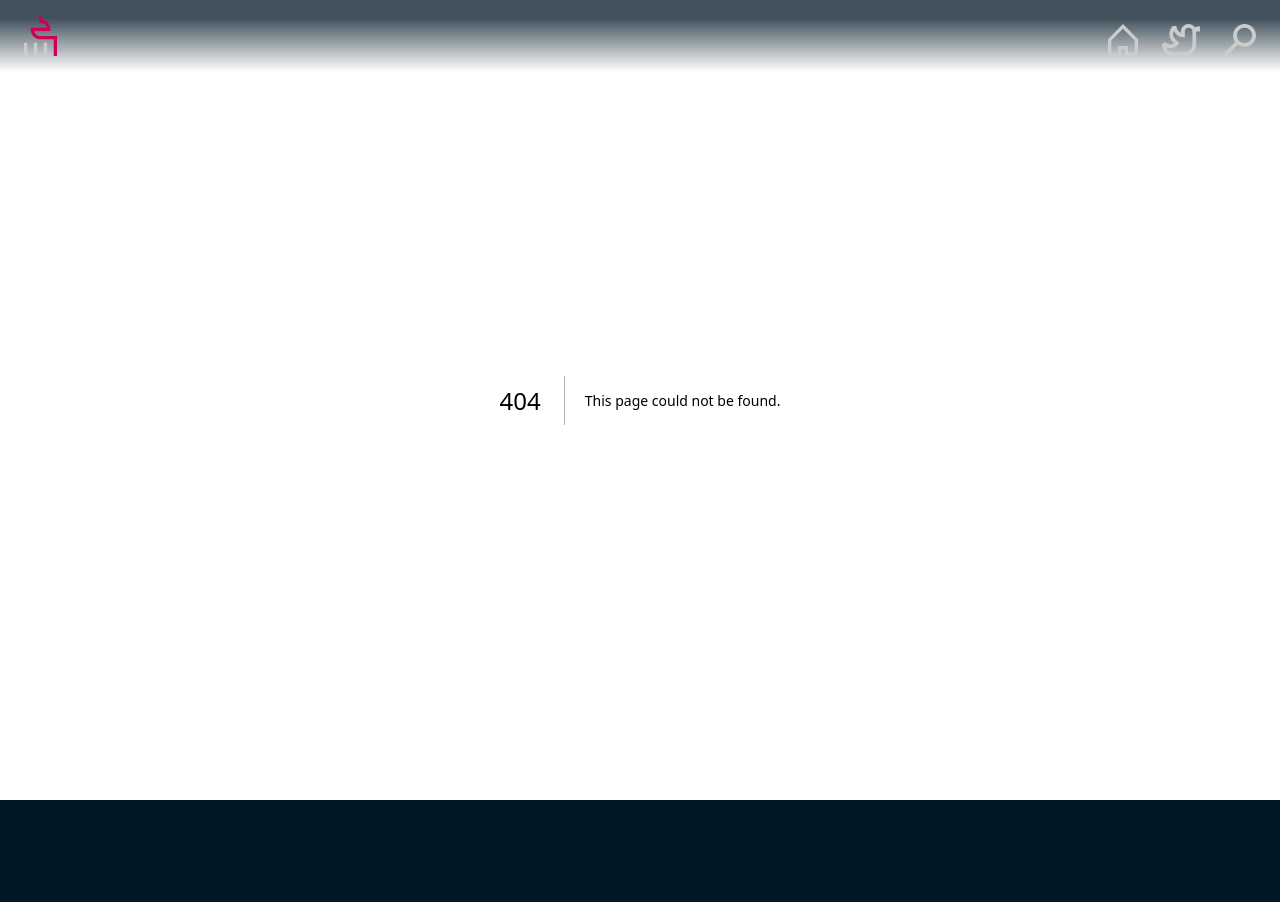
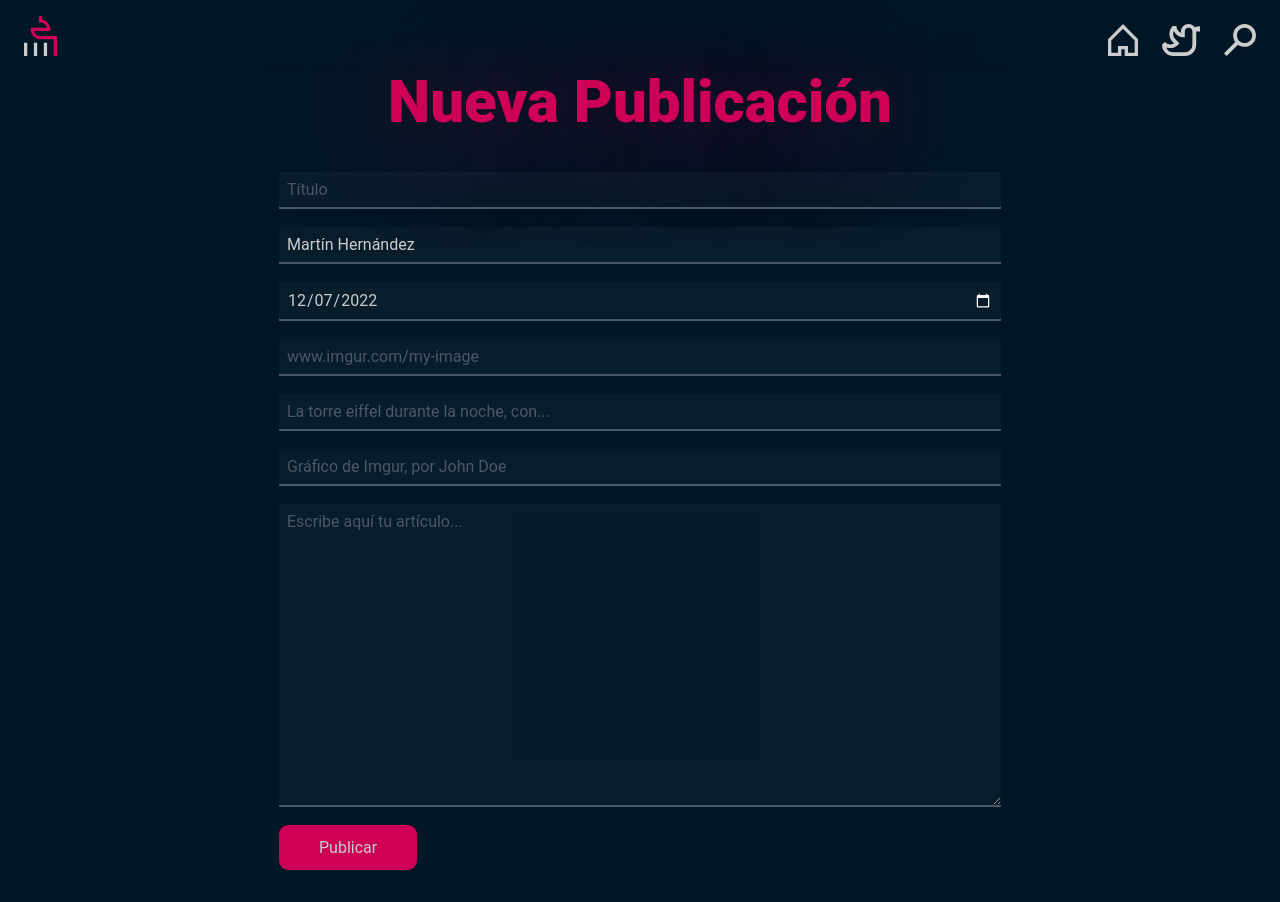
Before and after one commit to jorgebecerrilgi/globo-politico, a Next.js app: page /admin in a window 1280 px wide. Before the commit this address had no page. Before the commit the page ends 800 px from the top, so only its background shows below. Built offline with nearby package versions, Linux system fonts and the light colour scheme.

Commit message:
Added /Admim page, where new articles can be published (no security/auth enabled at the moment). Modified <Input />: new props available. Packages {firebase} and {firebase-admin} installed. /Admin can now publish to a firebase database, and read from it, to avoid duplicates.

```diff
--- a/components/Input.tsx
+++ b/components/Input.tsx
@@ -6,6 +6,7 @@ import { ChangeEventHandler, useState } from "react";
 interface Props {
     icon?: StaticImageData;
     placeholder?: string;
+    type?: "text" | "date";
     lines?: number;
     onChange?: ChangeEventHandler<HTMLInputElement | HTMLTextAreaElement>;
     value?: string | number | readonly string[];
@@ -17,6 +18,7 @@ interface Props {
 const Input: React.FC<Props> = ({
     placeholder = "",
     icon,
+    type = "text",
     lines = 0,
     onChange,
     value,
@@ -33,7 +35,7 @@ const Input: React.FC<Props> = ({
     const inputElement =
         lines < 1 ? (
             <input
-                type="text"
+                type={type}
                 placeholder={placeholder}
                 onChange={onChange}
                 value={value}
--- /dev/null
+++ b/config/firebase.tsx
@@ -0,0 +1,26 @@
+// Import the functions you need from the SDKs you need
+import { FirebaseApp, initializeApp } from "firebase/app";
+import { Analytics, getAnalytics } from "firebase/analytics";
+import { Firestore, getFirestore } from "firebase/firestore";
+// TODO: Add SDKs for Firebase products that you want to use
+// https://firebase.google.com/docs/web/setup#available-libraries
+
+// Your web app's Firebase configuration
+// For Firebase JS SDK v7.20.0 and later, measurementId is optional
+const firebaseConfig = {
+    apiKey: "AIzaSyA2kwYHFXbTKv_FK4e-KcQNjG4jV_spJZk",
+    authDomain: "globo-politico.firebaseapp.com",
+    projectId: "globo-politico",
+    storageBucket: "globo-politico.appspot.com",
+    messagingSenderId: "672317546121",
+    appId: "1:672317546121:web:46e74a7eb11a4dba007058",
+    measurementId: "G-XDVC439R12",
+};
+
+// Initialize Firebase
+const app: FirebaseApp = initializeApp(firebaseConfig);
+export let analytics: Analytics;
+if (typeof window !== "undefined") analytics = getAnalytics(app);
+
+// Initialize Firestore Database
+export const db: Firestore = getFirestore(app);
--- a/package.json
+++ b/package.json
@@ -12,6 +12,8 @@
     "@types/node": "18.11.9",
     "@types/react": "18.0.24",
     "@types/react-dom": "18.0.8",
+    "firebase": "^9.15.0",
+    "firebase-admin": "^11.3.0",
     "next": "13.0.2",
     "react": "18.2.0",
     "react-dom": "18.2.0",
--- /dev/null
+++ b/pages/admin/index.tsx
@@ -0,0 +1,184 @@
+import { ChangeEvent, FormEvent, useState } from "react";
+import Input from "../../components/Input";
+import Button from "../../components/Button";
+import styles from "../../styles/Admin.module.css";
+
+import { db } from "../../config/firebase";
+import { doc, setDoc, DocumentReference, getDoc, DocumentSnapshot } from "firebase/firestore";
+import { firestore } from "firebase-admin";
+
+type ImageData = {
+    src: string;
+    alt: string;
+    credits: string;
+};
+
+type PostData = {
+    title: string;
+    author: string;
+    date: Date;
+    image: ImageData;
+    content: string;
+    preview: string;
+};
+
+const getDateString: (date: Date) => string = (date: Date): string => {
+    const year: number = date.getFullYear();
+    const month: number = date.getMonth() + 1;
+    const day: number = date.getDate();
+    // Format is YYYY-MM-DD.
+    return `${year}-${month < 10 ? "0" : ""}${month}-${day < 10 ? "0" : ""}${day}`;
+    // return `${currentDate.getDate()} ${months[currentDate.getMonth()]}, ${currentDate.getFullYear()}`;
+    // return currentDate.toLocaleDateString();
+    // return currentDate.toISOString().substring(0, 10);
+};
+
+const getDate: (date: string) => Date = (date: string): Date => {
+    const [year, month, day]: string[] = date.split("-");
+    return new Date(parseInt(year), parseInt(month) - 1, parseInt(day));
+};
+
+const titleToPostID: (title: string) => string = (title: string): string => {
+    let postID: string = "";
+    for (let char of title.toLowerCase()) {
+        if (char.search("[a-z0-9]") == 0) postID += char;
+        else if (char === " ") postID += "-";
+        else if (char === "á") postID += "a";
+        else if (char === "é") postID += "e";
+        else if (char === "í") postID += "i";
+        else if (char === "ó") postID += "o";
+        else if (char === "ú" || char === "ü") postID += "u";
+        else if (char === "ñ") postID += "n";
+    }
+    return postID;
+};
+
+const contentToPreview: (content: string) => string = (content: string): string => {
+    const MAX_WORDS = 50;
+    const MAX_CHARACTERS = 300;
+    let preview: string = "";
+    preview = content.split(/ |\n/, MAX_WORDS).join(" ");
+    if (preview.length > MAX_CHARACTERS) {
+        const newLastIndex: number = preview.lastIndexOf(" ", MAX_CHARACTERS - 1);
+        preview = preview.substring(0, newLastIndex);
+    }
+    return preview + "...";
+};
+
+const checkIfPostExists: (post: PostData) => Promise<boolean> = async (post: PostData): Promise<boolean> => {
+    const docRef: DocumentReference<firestore.DocumentData> = doc(db, "posts", titleToPostID(post.title));
+    const docSnap: DocumentSnapshot<firestore.DocumentData> = await getDoc(docRef);
+    return docSnap.exists();
+};
+
+const createPost: (post: PostData) => Promise<void> = async (post: PostData): Promise<void> => {
+    const docRef: DocumentReference<firestore.DocumentData> = doc(db, "posts", titleToPostID(post.title));
+    await setDoc(docRef, post);
+};
+
+const Admin = () => {
+    const [title, setTitle] = useState<string>("");
+    const [author, setAuthor] = useState<string>("Martín Hernández");
+    const [date, setDate] = useState<string>(getDateString(new Date()));
+    const [imageSource, setImageSource] = useState<string>("");
+    const [imageDescription, setImageDescription] = useState<string>("");
+    const [imageCredits, setImageCredits] = useState<string>("");
+    const [content, setContent] = useState<string>("");
+
+    const resetData: () => void = (): void => {
+        setTitle("");
+        setAuthor("Martín Hernández");
+        setDate(getDateString(new Date()));
+        setImageSource("");
+        setImageDescription("");
+        setImageCredits("");
+        setContent("");
+    };
+
+    const handleOnSubmit: (e: FormEvent<HTMLFormElement>) => Promise<void> = async (
+        e: FormEvent<HTMLFormElement>
+    ): Promise<void> => {
+        e.preventDefault();
+        const newPost: PostData = {
+            title: title,
+            author: author,
+            date: getDate(date),
+            image: {
+                src: imageSource,
+                alt: imageDescription,
+                credits: imageCredits,
+            },
+            content: content,
+            preview: contentToPreview(content),
+        };
+        if (await checkIfPostExists(newPost)) {
+            window.alert("A post with that title already exists!");
+            return;
+        }
+        createPost(newPost);
+        resetData();
+    };
+
+    return (
+        <div className={styles.admin}>
+            <h1>Nueva Publicación</h1>
+            <form onSubmit={handleOnSubmit}>
+                <Input
+                    placeholder="Título"
+                    onChange={(e: ChangeEvent<HTMLInputElement>) => setTitle(e.target.value.trimStart())}
+                    value={title}
+                    errorMessage="Escribe un título para el artículo"
+                    required
+                />
+                <Input
+                    placeholder="Nombre del autor"
+                    onChange={(e: ChangeEvent<HTMLInputElement>) => setAuthor(e.target.value.trimStart())}
+                    value={author}
+                    errorMessage="Escribe el nombre del autor"
+                    required
+                />
+                <Input
+                    type="date"
+                    onChange={(e: ChangeEvent<HTMLInputElement>) => setDate(e.target.value)}
+                    value={date}
+                    // pattern={
+                    //     ".{1,2} (enero|febrero|marzo|abril|mayo|junio|julio|agosto|septiembre|octubre|noviembre|diciembre), .{4}"
+                    // }
+                    errorMessage="Debe haber una fecha"
+                    required
+                />
+                <Input
+                    placeholder="www.imgur.com/my-image"
+                    onChange={(e: ChangeEvent<HTMLInputElement>) => setImageSource(e.target.value.trimStart())}
+                    value={imageSource}
+                    pattern=".+\..+/.+"
+                    errorMessage="Escribe el link de la imagen principal de tu artículo"
+                    required
+                />
+                <Input
+                    placeholder="La torre eiffel durante la noche, con..."
+                    onChange={(e: ChangeEvent<HTMLInputElement>) => setImageDescription(e.target.value.trimStart())}
+                    value={imageDescription}
+                    errorMessage="Escribe una descripción breve de tu imagen para ser accesibles"
+                    required
+                />
+                <Input
+                    placeholder="Gráfico de Imgur, por John Doe"
+                    onChange={(e: ChangeEvent<HTMLInputElement>) => setImageCredits(e.target.value.trimStart())}
+                    value={imageCredits}
+                />
+                <Input
+                    placeholder="Escribe aquí tu artículo..."
+                    lines={15}
+                    onChange={(e: ChangeEvent<HTMLTextAreaElement>) => setContent(e.target.value.trimStart())}
+                    value={content}
+                    errorMessage="Escribe el contenido del artículo"
+                    required
+                />
+                <Button prompt="Publicar" type="submit" />
+            </form>
+        </div>
+    );
+};
+
+export default Admin;
--- /dev/null
+++ b/styles/Admin.module.css
@@ -0,0 +1,17 @@
+.admin {
+    display: flex;
+    flex-direction: column;
+    max-width: 786px;
+    padding: 32px;
+    margin: auto;
+}
+.admin > h1 {
+    color: var(--gb-primary);
+    text-shadow: 0 0 128px var(--gb-primary-75);
+    text-align: center;
+}
+.admin > form {
+    display: flex;
+    flex-direction: column;
+    gap: 16px;
+}
--- a/styles/Input.module.css
+++ b/styles/Input.module.css
@@ -27,6 +27,7 @@
     outline: none;
     transition: all 250ms;
     width: 100%;
+    color-scheme: dark;
 }
 .input > .information > input::placeholder,
 .input > .information > textarea::placeholder {
```
Also changed, not shown: 1 other file (tests, documents, lock files or other folders).
